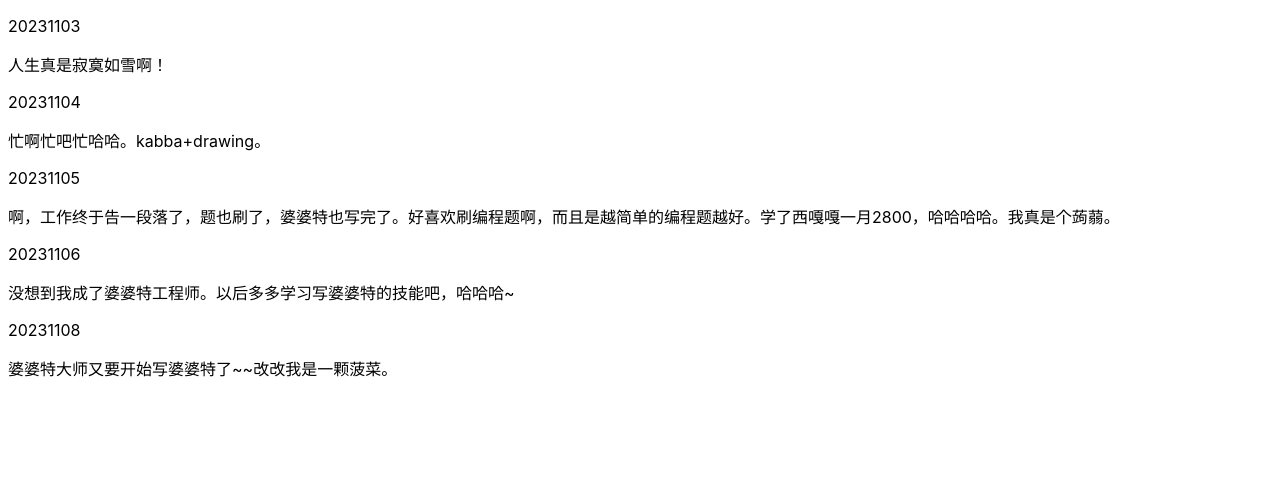
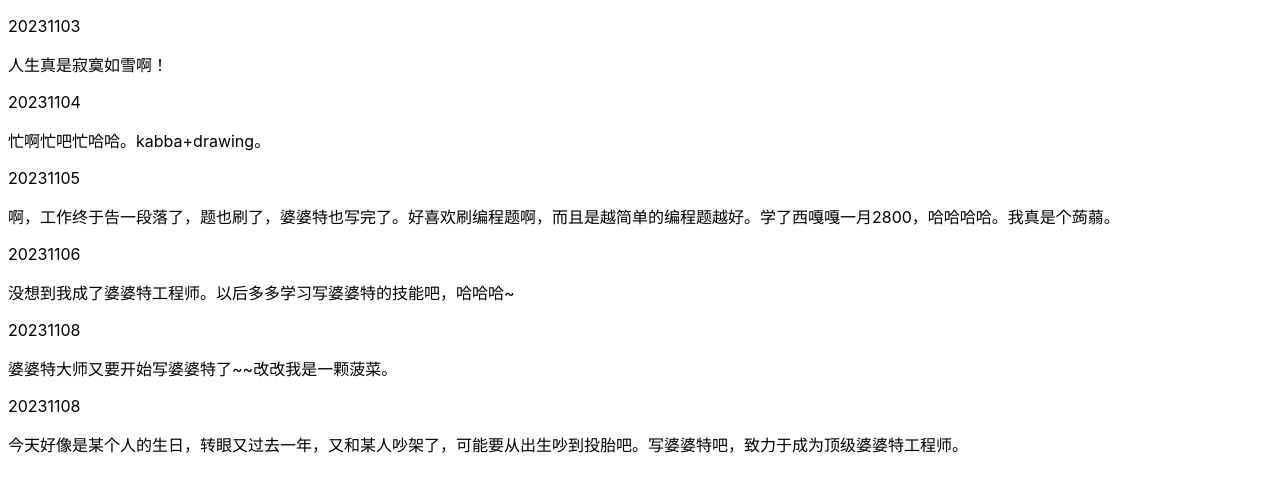
Before and after one commit to memorycancel/blog, a Jekyll site: the page built from index.md, in a window 1280 px wide. Shown: the top 492 px of the page. Built offline with Jekyll 4.4.1, drawn with Linux system fonts in a browser that asks for light colours.

Commit message:
Update index.md

```diff
--- a/index.md
+++ b/index.md
@@ -22,3 +22,7 @@ title: "汤米的博客"
 20231108
 
 婆婆特大师又要开始写婆婆特了~~改改我是一颗菠菜。
+
+20231108
+
+今天好像是某个人的生日，转眼又过去一年，又和某人吵架了，可能要从出生吵到投胎吧。写婆婆特吧，致力于成为顶级婆婆特工程师。
```
